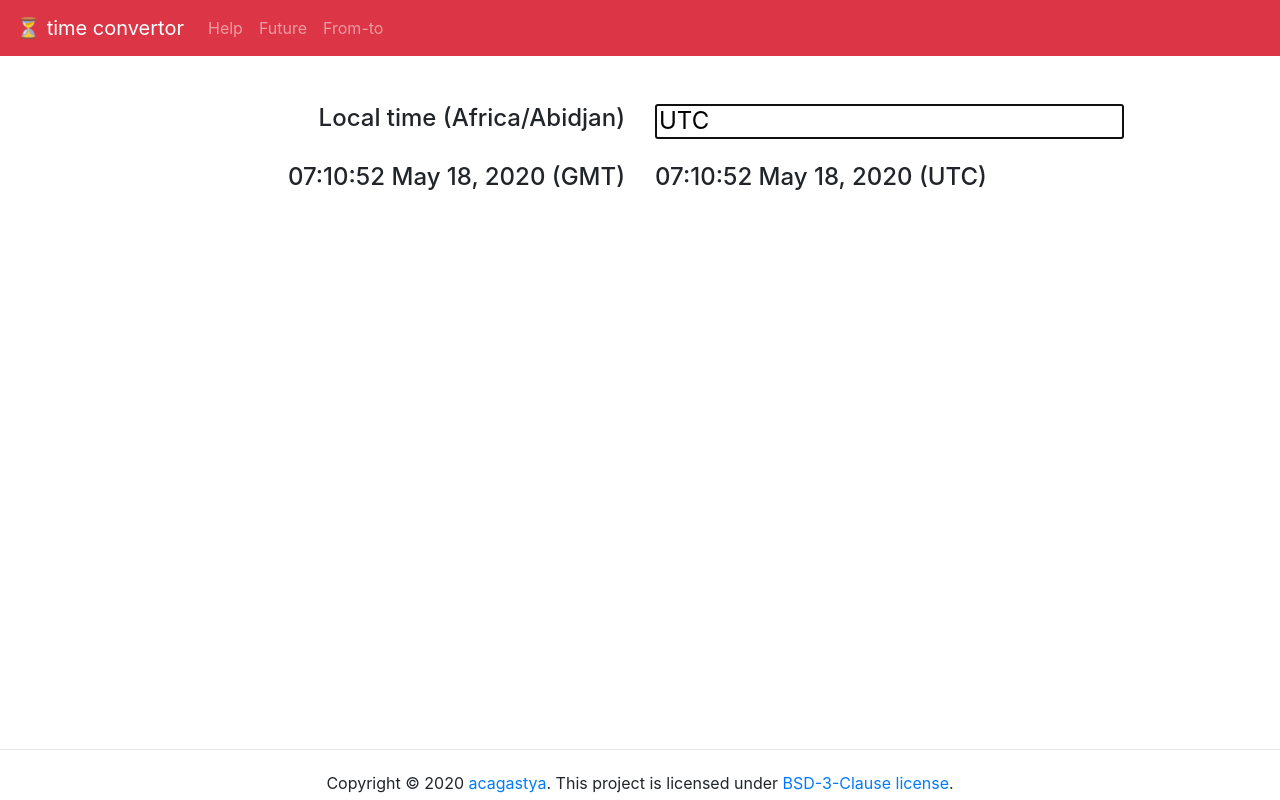
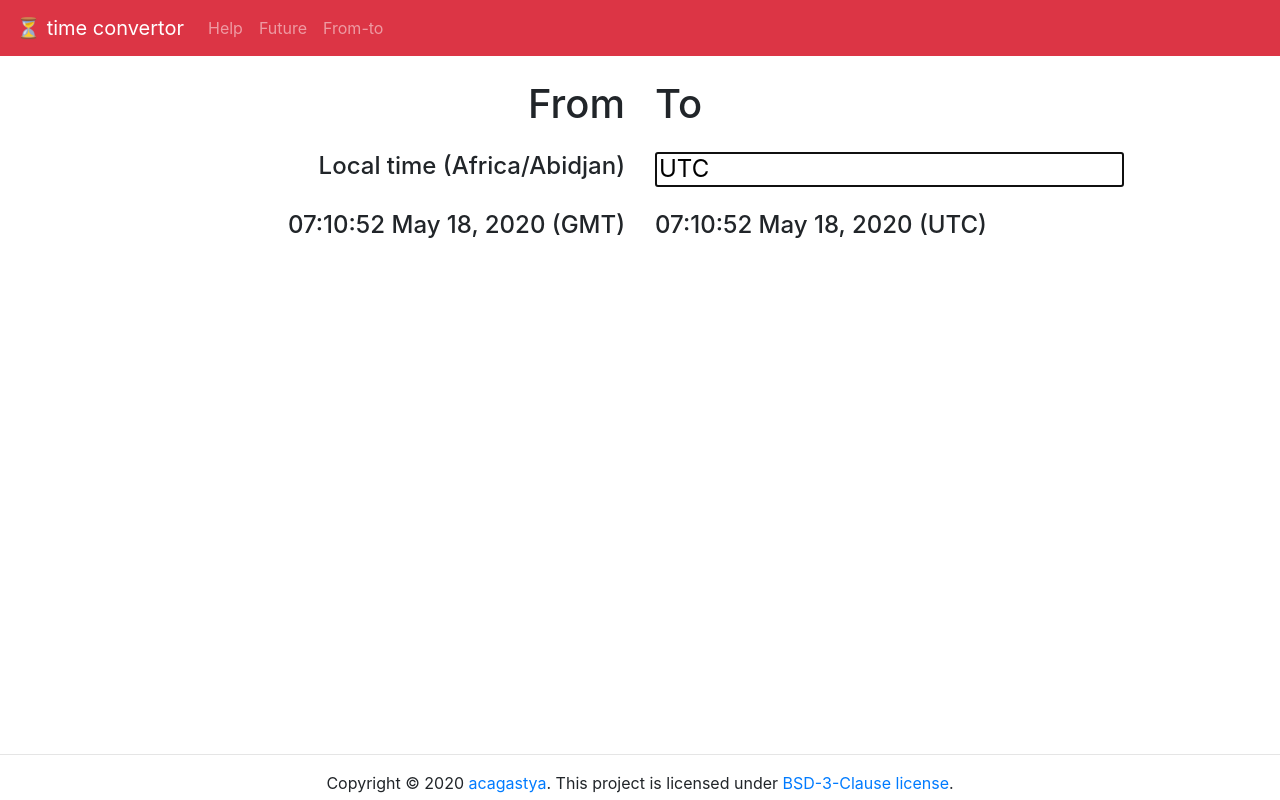
Before and after one commit to acagastya/time-convertor, a React (Create React App) app: page / in a window 1280 px wide. Built offline with nearby package versions, Linux system fonts and the light colour scheme.

Commit message:
from to headers + header footer styling

```diff
--- a/src/comp/currentTime.js
+++ b/src/comp/currentTime.js
@@ -12,6 +12,14 @@ function CurrentTime() {
   );
   return (
     <div className="time-conversion">
+      <div className="row mb-3" id="fromto">
+        <div className="col text-right" id="labels-from">
+          <h1>From</h1>
+        </div>
+        <div className="col text-left" id="labels-to">
+          <h1>To</h1>
+        </div>
+      </div>
       <div className="row mb-3" id="labels">
         <div className="col text-right" id="local-time-lbl-box">
           <h4 aria-level="4" id="local-time-lbl">
--- a/src/comp/footer.js
+++ b/src/comp/footer.js
@@ -3,12 +3,9 @@ import React from 'react';
 function Footer() {
   const year = new Date().getFullYear();
   return (
-    <footer
-      className="mt-5 w-100"
-      style={{ bottom: 0, left: 0, position: 'fixed' }}
-    >
-      <hr />
-      <div className="page-footer text-center" style={{ padding: '5px' }}>
+    <footer className="w-100" style={{ bottom: 0, left: 0, position: 'fixed' }}>
+      <hr style={{ marginTop: 0 }} />
+      <div className="page-footer text-center" style={{ paddingBottom: '5px' }}>
         Copyright &copy; {year}{' '}
         <a
           href="https://en.wikinews.org/wiki/User:Acagastya"
--- a/src/comp/fromToTime.js
+++ b/src/comp/fromToTime.js
@@ -16,6 +16,14 @@ function FromToTime() {
   );
   return (
     <div className="time-conversion">
+      <div className="row mb-3" id="fromto">
+        <div className="col text-right" id="labels-from">
+          <h1>From</h1>
+        </div>
+        <div className="col text-left" id="labels-to">
+          <h1>To</h1>
+        </div>
+      </div>
       <div className="row mb-3" id="labels">
         <div className="col text-right" id="first-time-lbl-box">
           <AutoCompleteText
--- a/src/comp/header.js
+++ b/src/comp/header.js
@@ -3,7 +3,7 @@ import { Link } from 'react-router-dom';
 
 function Header() {
   return (
-    <nav className="navbar navbar-expand-lg navbar-dark bg-danger mb-5">
+    <nav className="navbar navbar-expand-lg navbar-dark bg-danger mb-4">
       <Link className="navbar-brand" to="/">
         <span role="img" aria-label="time convertor">
           {new Date().getSeconds() % 2 ? '⏳' : '⌛️'}
```
